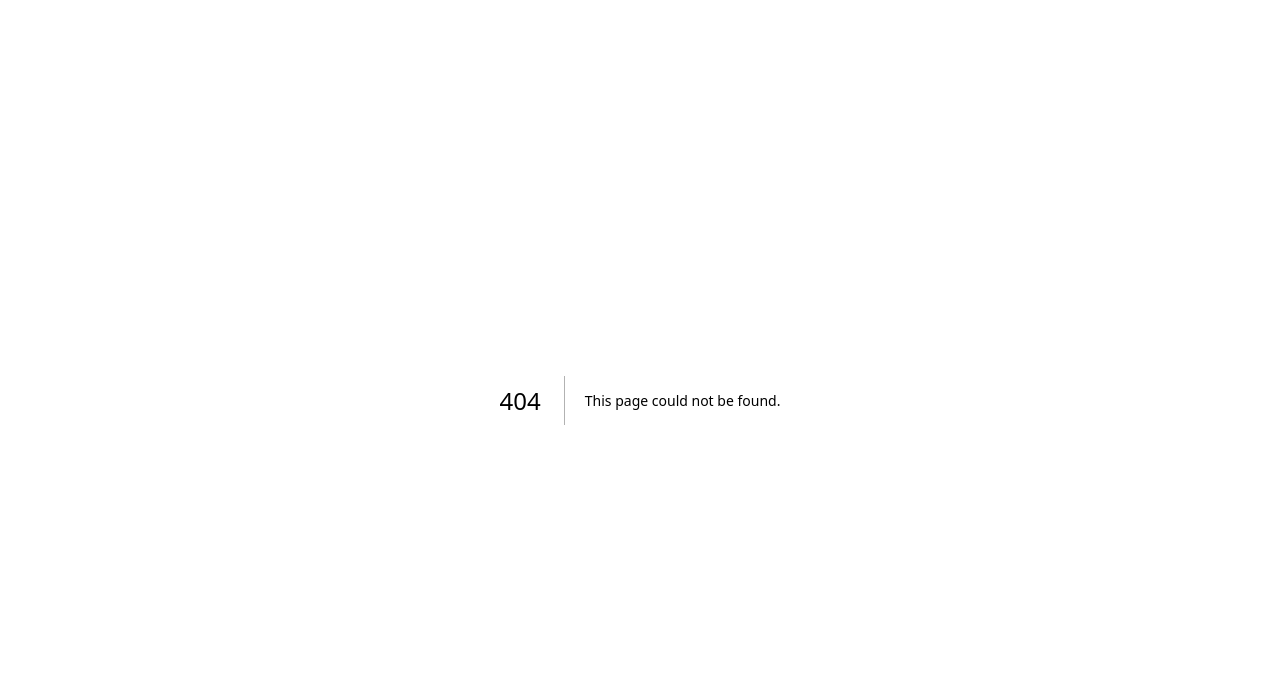
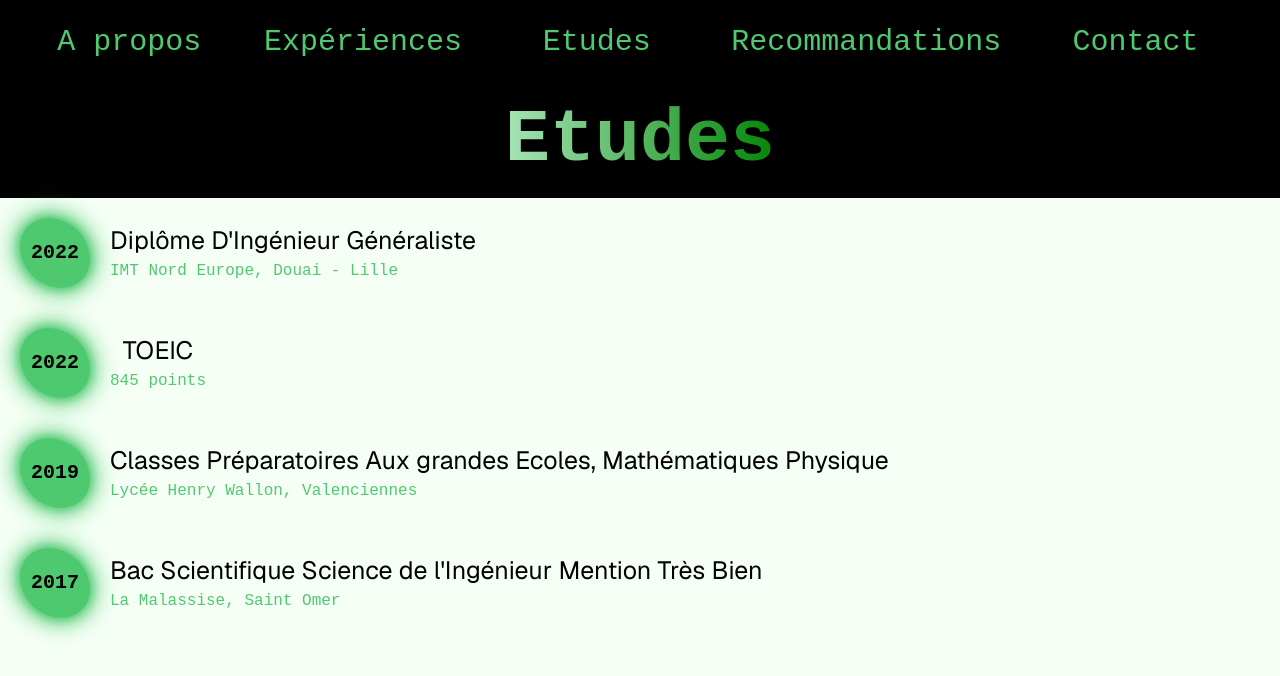
Before and after one commit to johanneclc/portfolio, a Next.js app in the folder portfolio-frontend/: page /studies in a window 1280 px wide. Before the commit this address had no page. Shown: the top 676 px of the page. Built offline with nearby package versions, Linux system fonts and the light colour scheme.

Commit message:
[feat] add studies page

```diff
--- a/portfolio-frontend/app/components/MenuHome/menu-home.css
+++ b/portfolio-frontend/app/components/MenuHome/menu-home.css
@@ -17,7 +17,6 @@
 .menu a {
   color: #4fc96f;
   text-decoration: none;
-  font-family: "Courier New", Courier, monospace;
   font-size: 30px;
   transition:
     color 0.3s ease,
--- a/portfolio-frontend/app/components/MenuHome/menu-home.tsx
+++ b/portfolio-frontend/app/components/MenuHome/menu-home.tsx
@@ -1,13 +1,19 @@
+import { AppBar } from "@mui/material"
 import "./menu-home.css"
 
 export default function MenuHome() {
   return (
+    <div>
+      <AppBar></AppBar>
       <ul className="menu">
         <li>
           <a href="/about">A propos</a>
         </li>
         <li>
-        <a href="/projects">Mon Parcours</a>
+          <a href="/experience">Expériences</a>
+        </li>
+        <li>
+          <a href="/studies">Etudes</a>
         </li>
         <li>
           <a href="/refferals">Recommandations</a>
@@ -16,5 +22,6 @@ export default function MenuHome() {
           <a href="/contact">Contact</a>
         </li>
       </ul>
+    </div>
   )
 }
--- a/portfolio-frontend/app/globals.css
+++ b/portfolio-frontend/app/globals.css
@@ -1,6 +1,7 @@
 @import "tailwindcss";
 
 body {
-  background-color: rgb(40, 40, 40);
-  color: white;
+  background-color: #f6fff6;
+  color: black;
+  font-family: "Gill Sans", "Gill Sans MT", Calibri, "Trebuchet MS", sans-serif;
 }
--- /dev/null
+++ b/portfolio-frontend/app/studies/page.tsx
@@ -0,0 +1,64 @@
+"use client"
+
+import "./studies.css"
+import Banner from "../components/Banner/banner"
+import Menu from "../components/Menu/menu"
+
+export default function Studies() {
+  return (
+    <div>
+      <Menu />
+      <Banner title="Etudes" />
+      <ul className="">
+        <li className="flex items-center">
+          <div className="matrix-bubble">
+            <span className="text-xl">2022</span>
+          </div>
+          <article className="">
+            <h2 className="study-name">Diplôme D'Ingénieur Généraliste</h2>
+            <div className="text-m" style={{ color: "#4fc96f" }}>
+              IMT Nord Europe, Douai - Lille
+            </div>
+          </article>
+        </li>
+        <li className="flex items-center">
+          <div className="matrix-bubble">
+            <span className="text-xl">2022</span>
+          </div>
+          <article className="">
+            <h2 className="study-name"> TOEIC</h2>
+            <div className="text-m" style={{ color: "#4fc96f" }}>
+              845 points
+            </div>
+          </article>
+        </li>
+        <li className="flex items-center">
+          <div className="matrix-bubble">
+            <span className="text-xl">2019</span>
+          </div>
+          <article className="">
+            <h2 className="study-name">
+              Classes Préparatoires Aux grandes Ecoles, Mathématiques Physique
+            </h2>
+            <div className="text-m" style={{ color: "#4fc96f" }}>
+              Lycée Henry Wallon, Valenciennes
+            </div>
+          </article>
+        </li>
+        <li className="flex items-center">
+          <div className="matrix-bubble">
+            <span className="text-xl">2017</span>
+          </div>
+          <article className="">
+            <h2 className="study-name">
+              Bac Scientifique Science de l'Ingénieur Mention Très Bien
+            </h2>
+            <div className="text-m" style={{ color: "#4fc96f" }}>
+              La Malassise, Saint Omer
+            </div>
+          </article>
+        </li>
+      </ul>
+    </div>
+  )
+}
--- /dev/null
+++ b/portfolio-frontend/app/studies/studies.css
@@ -0,0 +1,24 @@
+@import "./../globals.css";
+
+.matrix-bubble {
+  width: 70px;
+  height: 70px;
+  background-color: #4fc96f;
+  border-radius: 40% 60%;
+  display: flex;
+  justify-content: center;
+  align-items: center;
+  color: black;
+  font-weight: bold;
+  box-shadow:
+    0 0 10px #4fc96f,
+    0 0 20px #4fc96f,
+    0 0 30px #4fc96f;
+  margin: 20px;
+}
+
+.study-name {
+  font-family: var(--font-geist-sans);
+  text-align: center;
+  font-size: 25px;
+}
```
Lines whose indentation alone changed are shown as unchanged.
